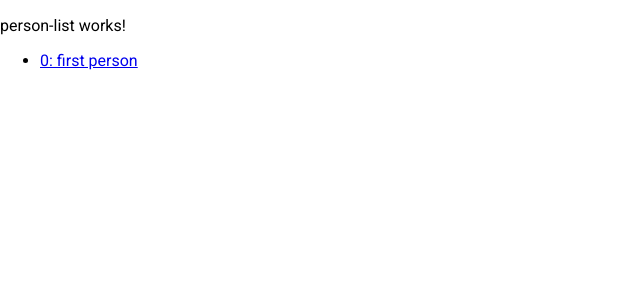
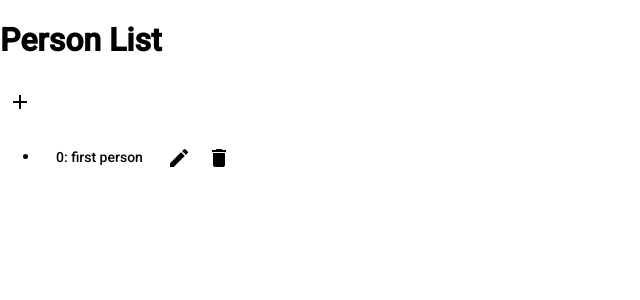
Before and after one commit to FrisoDenijs/selenium-practice, an Angular app in the folder angular-to-test/: page /persons in a window 1280 px wide. Shown: the top 300 px of the page, without its empty margins (0-640 px from the left). Built offline with nearby package versions, Linux system fonts and the light colour scheme.

Commit message:
started working on form

```diff
--- a/angular-to-test/src/app/add-or-edit-person/add-or-edit-person.component.html
+++ b/angular-to-test/src/app/add-or-edit-person/add-or-edit-person.component.html
@@ -1,12 +1,10 @@
-<p>
-  add-or-edit-person works!
-</p>
-
 <form [formGroup]="personForm">
   <mat-form-field>
     <input type="text" placeholder="Name" matInput formControlName="title">
   </mat-form-field>
+  <br>
   <mat-form-field>
     <input type="email" placeholder="Email" matInput formControlName="email">
   </mat-form-field>
+  <button mat-button type="submit">Save</button>
 </form>
--- a/angular-to-test/src/app/add-or-edit-person/add-or-edit-person.component.ts
+++ b/angular-to-test/src/app/add-or-edit-person/add-or-edit-person.component.ts
@@ -20,10 +20,11 @@ export class AddOrEditPersonComponent implements OnInit, OnDestroy {
 
   ngOnInit() {
     this.param$ = this.route.params.subscribe(params => {
-      this.id = +params['id'] || undefined; // (+) converts string 'id' to a number
+      this.id = +params['id']; // (+) converts string 'id' to a number
 
       this.personForm = this.id ? new PersonForm(this.personService.getPerson(this.id))
                                 : this.personForm = new PersonForm(undefined);
+                                console.log(this.personForm);
     });
   }
 
--- a/angular-to-test/src/app/app-routing.module.ts
+++ b/angular-to-test/src/app/app-routing.module.ts
@@ -6,8 +6,8 @@ import { AddOrEditPersonComponent } from './add-or-edit-person/add-or-edit-perso
 
 const routes: Routes = [
   { path: 'persons', component: PersonListComponent },
+  { path: 'persons/add', component: AddOrEditPersonComponent },
   { path: 'persons/:id', component: PersonComponent },
-  { path: 'persons/add', component: AddOrEditPersonComponent },
   { path: 'persons/edit/:id', component: AddOrEditPersonComponent },
   { path: '', pathMatch: 'full', redirectTo: 'persons' }
 ];
--- a/angular-to-test/src/app/person-list/person-list.component.html
+++ b/angular-to-test/src/app/person-list/person-list.component.html
@@ -1,9 +1,13 @@
-<p>
-  person-list works!
-</p>
+<h1>Person List</h1>
+
+<a mat-icon-button routerLink="/persons/add" ><mat-icon>add</mat-icon></a>
 
 <ul>
   <li *ngFor="let person of persons; let id = index">
-    <a [routerLink]="['/persons', id]">{{ id + ": " + person.name }}</a>
+    <a mat-button [routerLink]="['/persons', id]">{{ id + ": " + person.name }}</a>
+    <a mat-icon-button [routerLink]="['/persons/edit', id]">
+      <mat-icon>edit</mat-icon>
+  </a>
+  <button mat-icon-button (click)="deletePerson(i)"><mat-icon>delete</mat-icon></button>
   </li>
 </ul>
--- a/angular-to-test/src/app/person-list/person-list.component.ts
+++ b/angular-to-test/src/app/person-list/person-list.component.ts
@@ -17,4 +17,9 @@ export class PersonListComponent implements OnInit {
     this.persons = this.personService.getPersons();
   }
 
+  deletePerson(index: number) {
+    this.personService.deletePerson(index);
+    this.ngOnInit();
+  }
+
 }
--- a/angular-to-test/src/app/person/person.component.html
+++ b/angular-to-test/src/app/person/person.component.html
@@ -1,3 +1,6 @@
 <p>
   person works!
 </p>
+
+<h1>{{person.name}}</h1>
+<h2>{{person.email}}</h2>
```
